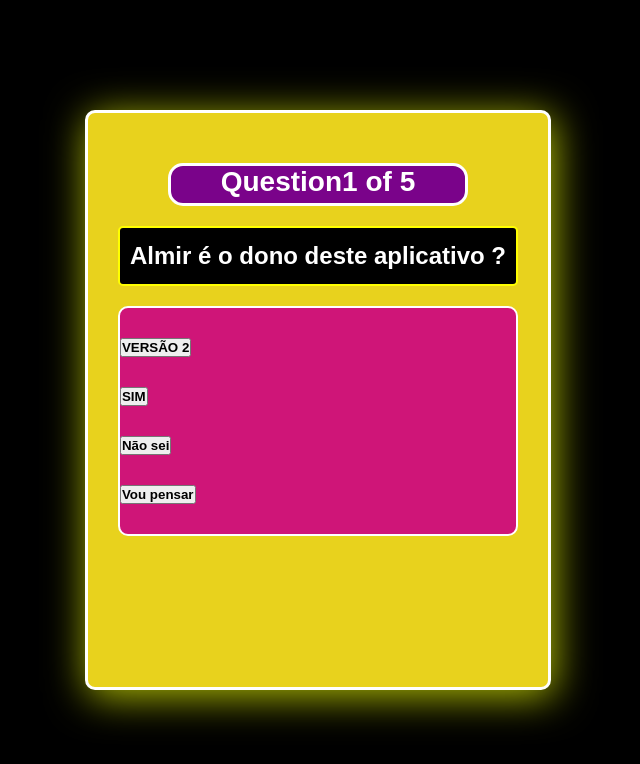
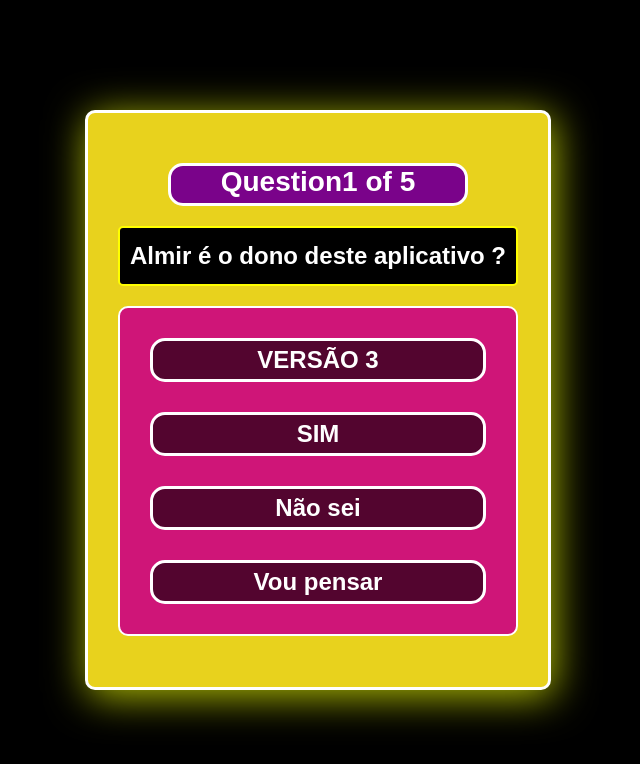
Before and after one commit to Almir-git-unifc/Quizz_react-js, a React (Create React App) app: page / in a window 1280 px wide. Shown: the top 764 px of the page, without its empty margins (322-962 px from the left). Built offline with nearby package versions, Linux system fonts and the light colour scheme.

Commit message:
feat(json): v03.01.000 - react added buttons added in square with rounded corner but no behavior

```diff
--- a/src/App.js
+++ b/src/App.js
@@ -23,7 +23,7 @@
   {QuestionsList[currentQuestion].answersList.map((answerOption) => (
 
     <li className="answer-list" key={uuidv4()}>
-      <button>{answerOption.answer}</button>
+      <button className="answer-button">{answerOption.answer}</button>
     </li>
 
   ))}
--- a/src/components/QuestionsList.js
+++ b/src/components/QuestionsList.js
@@ -2,7 +2,7 @@
   {
     question: "Almir é o dono deste aplicativo ?",
     answersList: [
-      { answer: "VERSÃO 2", isCorrect: false },
+      { answer: "VERSÃO 3", isCorrect: false },
       { answer: "SIM", isCorrect: true },
       { answer: "Não sei", isCorrect: false },
       { answer: "Vou pensar", isCorrect: false },
```
